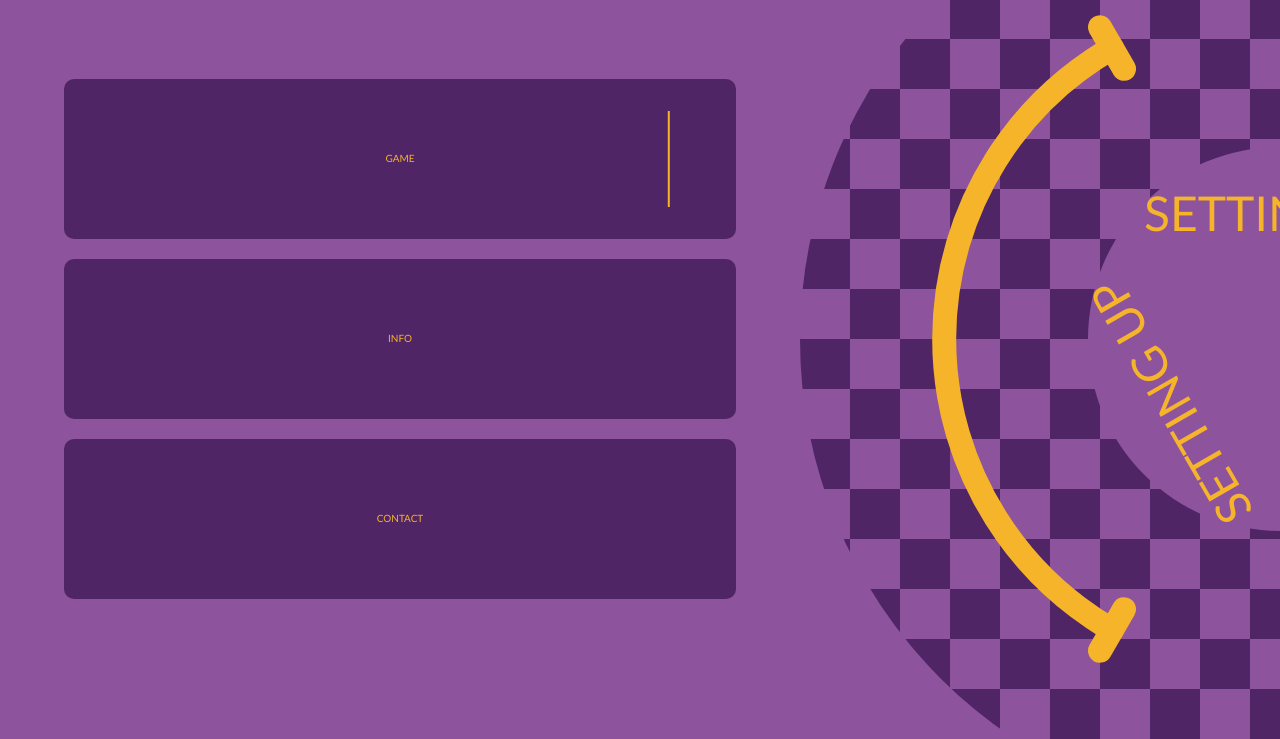
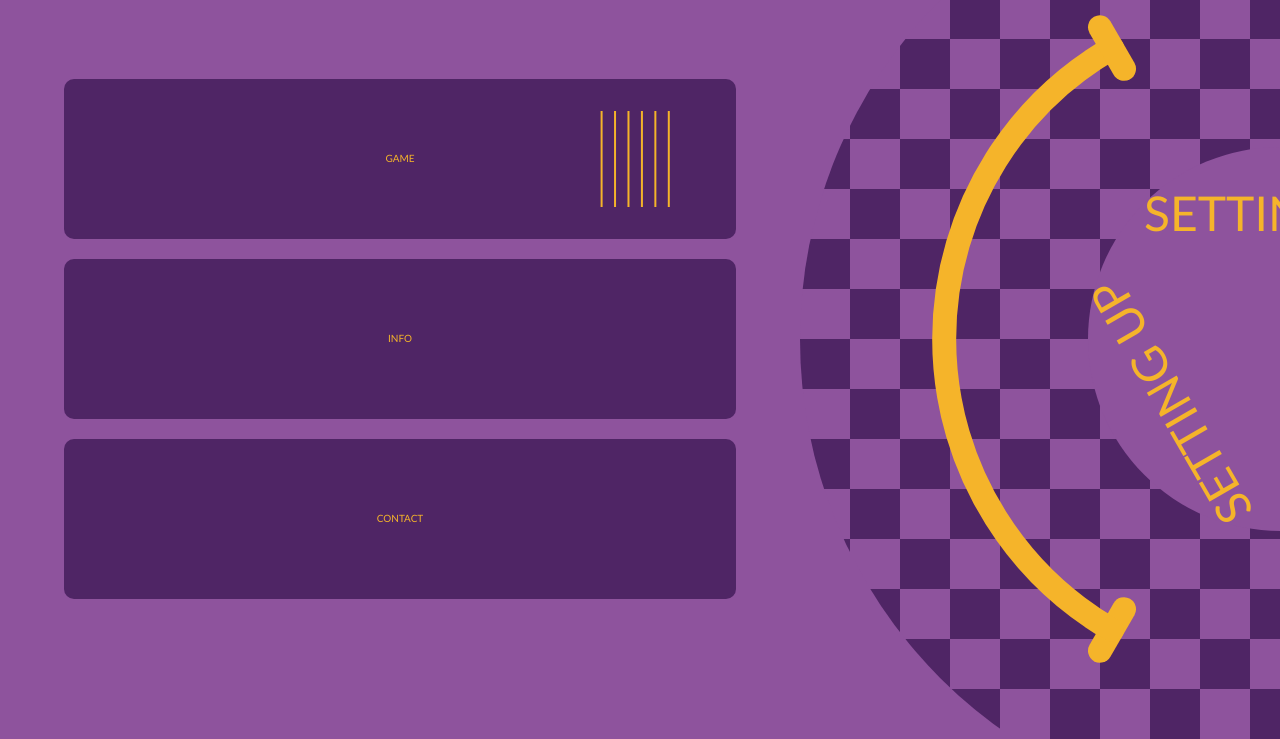
Before and after one commit to radio13dev/radio13dev.github.io, a website: page public/index.html in a window 1280 px wide. Shown: the part 61-800 px from the top of the page. Drawn offline with nearby package versions, Linux system fonts and the light colour scheme.

Commit message:
Added SoundBarContainer (WIP) and fixed loader URL

```diff
--- a/public/index.html
+++ b/public/index.html
@@ -125,7 +125,14 @@
             <text x="50%" y="50%" dominant-baseline="middle" text-anchor="middle" font-size="100%" class="button-text">
                 GAME
             </text>
-            <line x1="90%" y1="20%" x2="90%" y2="80%" stroke="#f5b42a" stroke-width="2" />
+            <g id="SoundBarContainer">
+                <line x1="80%" y1="20%" x2="80%" y2="80%" stroke="#f5b42a" stroke-width="2" />
+                <line x1="82%" y1="20%" x2="82%" y2="80%" stroke="#f5b42a" stroke-width="2" />
+                <line x1="84%" y1="20%" x2="84%" y2="80%" stroke="#f5b42a" stroke-width="2" />
+                <line x1="86%" y1="20%" x2="86%" y2="80%" stroke="#f5b42a" stroke-width="2" />
+                <line x1="88%" y1="20%" x2="88%" y2="80%" stroke="#f5b42a" stroke-width="2" />
+                <line x1="90%" y1="20%" x2="90%" y2="80%" stroke="#f5b42a" stroke-width="2" />
+            </g>
 
             <!--
                 'Cable' lines that animate and connect to each of the buttons
@@ -163,7 +170,7 @@
     <script src="resources/js/resize.js" async defer></script>
     <script src="resources/js/daw-lines-over-time.js"></script>
 
-    <script src="/media/Survivor.WebGL.Release/Build/Survivor.WebGL.Release.loader.js" onload="loaderReady()"></script>
+    <script src="/media/Survivor.WebGL/Build/Survivor.WebGL.loader.js" onload="loaderReady()"></script>
 
 
     <!-- Actual code for page.-->
```
